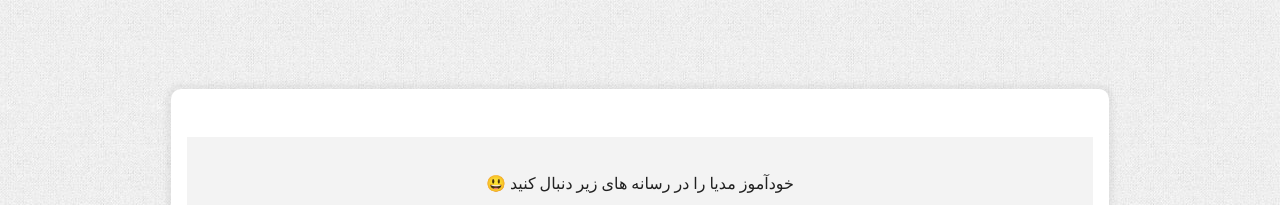
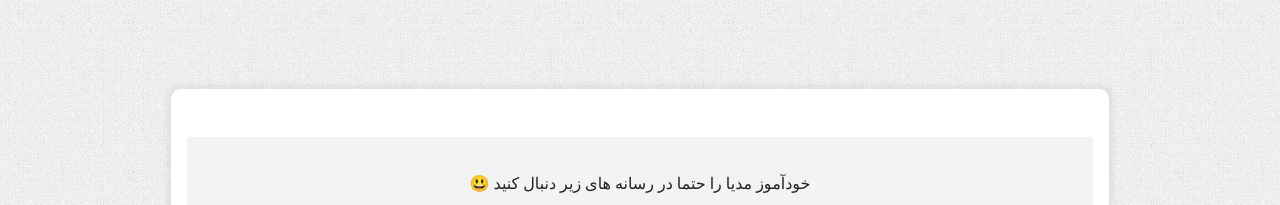
Before and after one commit to KhodAmoozMedia/salam, a plain HTML site: page index.html in a window 1280 px wide. Shown: the top 205 px of the page. Drawn offline with Linux system fonts and the light colour scheme.

Commit message:
Update index.html

```diff
--- a/index.html
+++ b/index.html
@@ -303,7 +303,7 @@
         <div id="features">
 
 
-            <p id="features-title">خودآموز مدیا را در رسانه های زیر دنبال کنید 😃</p>
+            <p id="features-title">خودآموز مدیا را حتما در رسانه های زیر دنبال کنید 😃</p>
 
             <div id="feature-parent" class="flex-display">
                 <div class="features-place">
```
